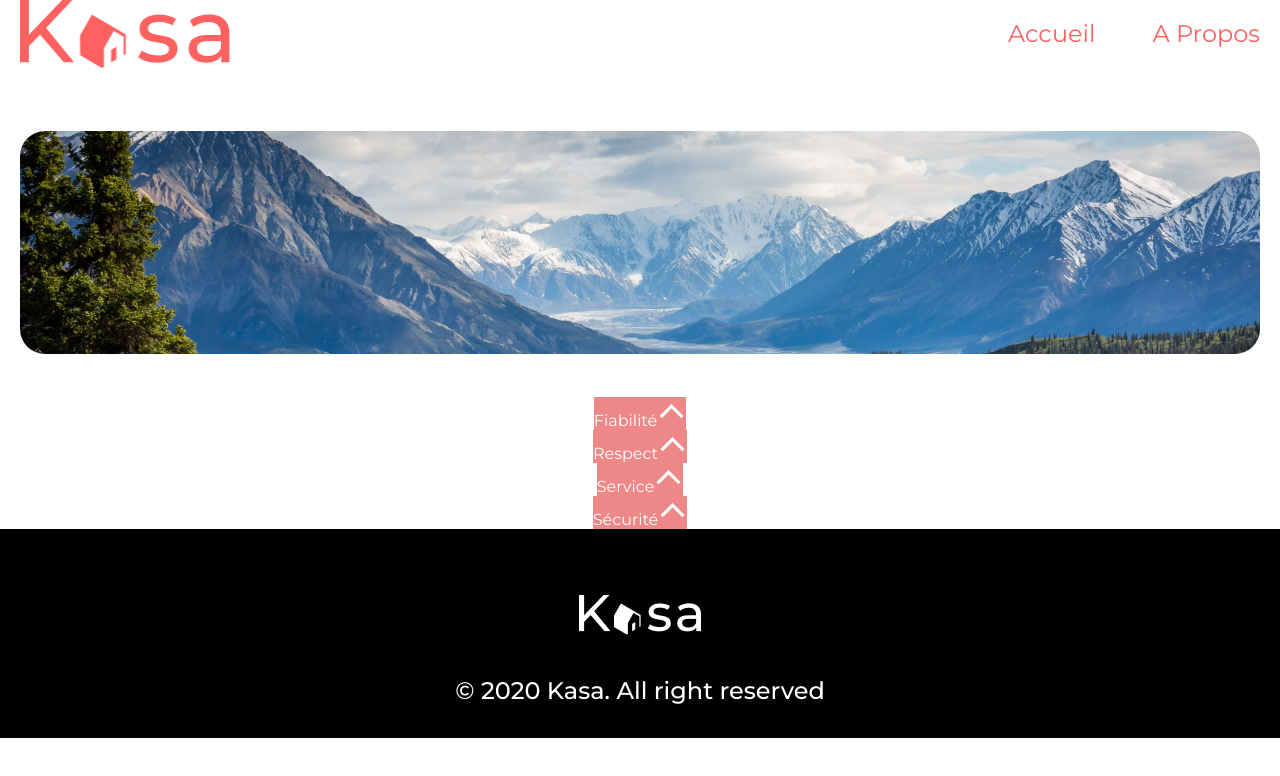
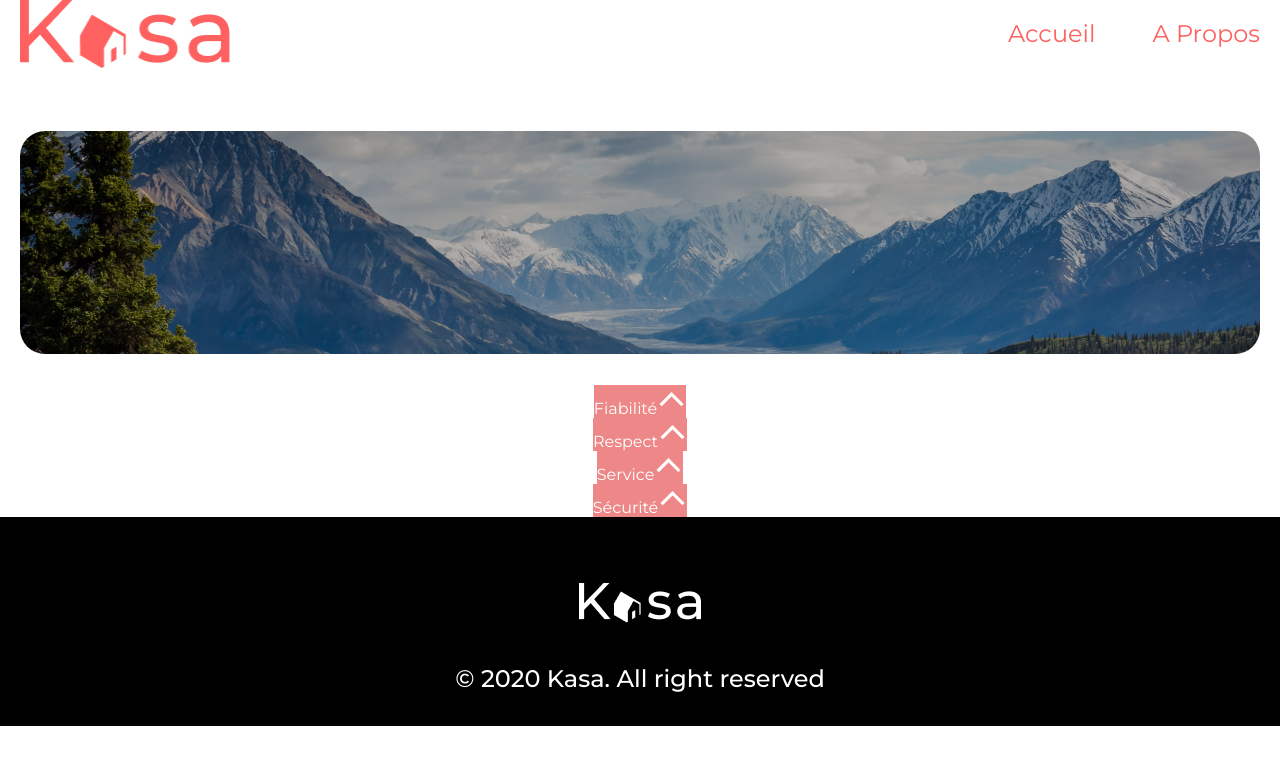
Before and after one commit to Hans-Schmit/kasa, a React (Create React App) app: page /a-propos in a window 1280 px wide. Shown: the top 776 px of the page. Built offline with nearby package versions, Linux system fonts and the light colour scheme.

Commit message:
Finished banner css

```diff
--- a/src/components/Banner.js
+++ b/src/components/Banner.js
@@ -7,34 +7,33 @@ import isAPropos from '../_services/getpage.service'
 
 const Banner = () => {
 
-    const [banner, setBanner] = useState([])
-    const [altTxt, setAltTxt] = useState([])
-    const [paragraph, setParagraph] = useState([])
+    const [content, setContent] = useState([])
+
     const flagBanner = useRef(false)
 
     useEffect(() => {
         if (flagBanner.current === false) {
             if (isAPropos()) {
-                setBanner(banner2)
-                setAltTxt('Mountains and trees landscape')
+                setContent(
+                    <div className={styles.bannerAPropos}>
+                        <img src={banner2} alt='Mountains and trees landscape' className={styles.image} />
+                    </div>
+                )
             }
             else {
-                setBanner(banner1)
-                setAltTxt('Coast and trees landscape')
-                setParagraph(<p className={styles.text}> Chez vous, partout et ailleurs</ p >)
+                setContent(
+                    <div className={styles.banner}>
+                        <img src={banner1} alt='Coast and trees landscape' className={styles.image} />
+                        <p className={styles.text}> Chez vous, partout et ailleurs</ p >
+                    </div>
+                )
             }
         }
 
         return () => flagBanner.current = true
     }, [])
 
-
-    return (
-        <div className={styles.banner}>
-            <img src={banner} alt={altTxt} className={styles.image} />
-            {paragraph}
-        </div>
-    );
+    return content
 };
 
 export default Banner;
--- a/src/components/banner.module.css
+++ b/src/components/banner.module.css
@@ -2,27 +2,45 @@
     width: auto;
     height: 223px;
     position: relative;
-    margin-bottom: 43px;
+    margin: 0px 20px 43px 20px;
+}
+
+.bannerAPropos {
+    composes: banner;
+    margin: 0px 20px 31px 20px;
+
 }
 
 .image {
+    width: 100%;
+    height: 100%;
     object-fit: cover;
     border-radius: 25px;
-
+    filter: brightness(70%);
 }
 
 .text {
+    width: 100%;
     font-size: 48px;
     font-weight: 500;
     line-height: 68px;
+    color: white;
+    z-index: 1;
+    margin: 0px;
+    text-align: center;
     position: absolute;
-    align-self: center;
-
+    top: 50%;
+    transform: translate(0%, -50%);
 }
 
 @media screen and (min-width: 1240px) {
     .banner {
-        width: 1240px;
+        margin: 0px 0px 43px 0px;
+    }
+
+    .bannerAPropos {
+        composes: banner;
+        margin: 0px 0px 31px 0px;
     }
 }
 
@@ -31,4 +49,18 @@
         height: 111px;
         margin-bottom: 22px;
     }
+
+    .bannerAPropos {
+        composes: banner;
+        height: 223px;
+        margin-bottom: 19px;
+    }
+
+    .text {
+        width: 65%;
+        font-size: 24px;
+        line-height: 24px;
+        text-align: left;
+        left: 16px
+    }
 }
```
